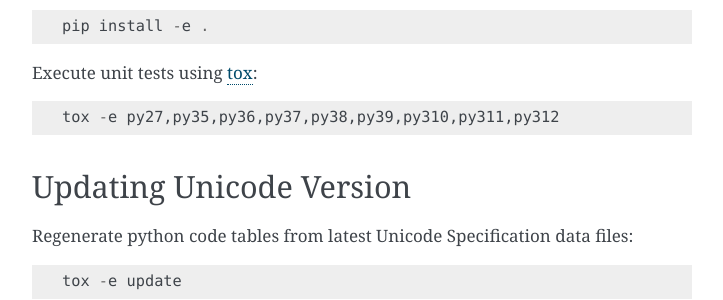
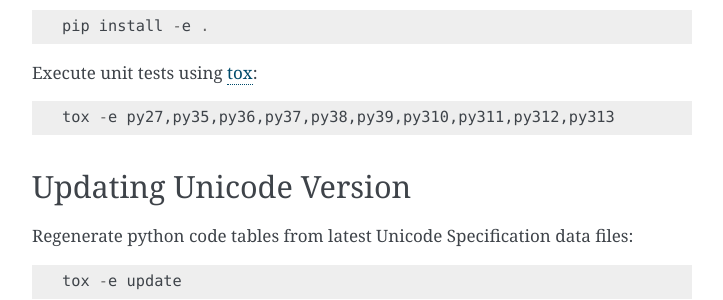
Before and after one commit to jquast/wcwidth, a Sphinx documentation site: the page built from docs/intro.rst, in a window 1280 px wide and 900 px high, scrolled down 2180 px. Shown: the part 152-452 px from the top of the window, without its empty margins (388-1111 px from the left). Built offline with Sphinx 7.4.7, drawn with Linux system fonts in a browser that asks for light colours.

```diff
--- a/docs/intro.rst
+++ b/docs/intro.rst
@@ -107,7 +107,7 @@ Install wcwidth in editable mode::
 
 Execute unit tests using tox_::
 
-   tox -e py27,py35,py36,py37,py38,py39,py310,py311,py312
+   tox -e py27,py35,py36,py37,py38,py39,py310,py311,py312,py313
 
 Updating Unicode Version
 ------------------------
--- a/setup.py
+++ b/setup.py
@@ -76,6 +76,7 @@ def main():
             'Programming Language :: Python :: 3.10',
             'Programming Language :: Python :: 3.11',
             'Programming Language :: Python :: 3.12',
+            'Programming Language :: Python :: 3.13',
             'Topic :: Software Development :: Libraries',
             'Topic :: Software Development :: Localization',
             'Topic :: Software Development :: Internationalization',
```
Also changed, not shown: 1 other file.
